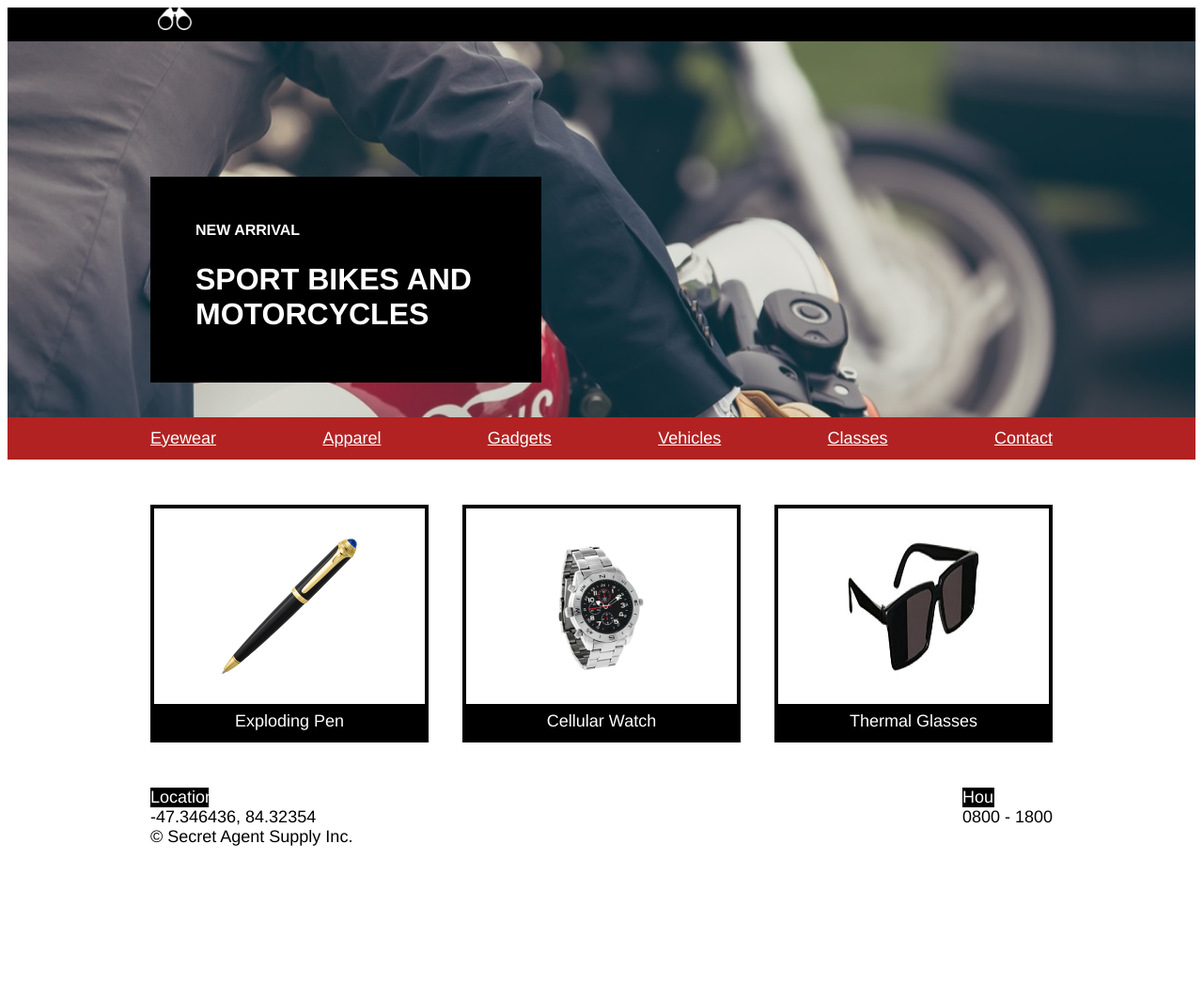
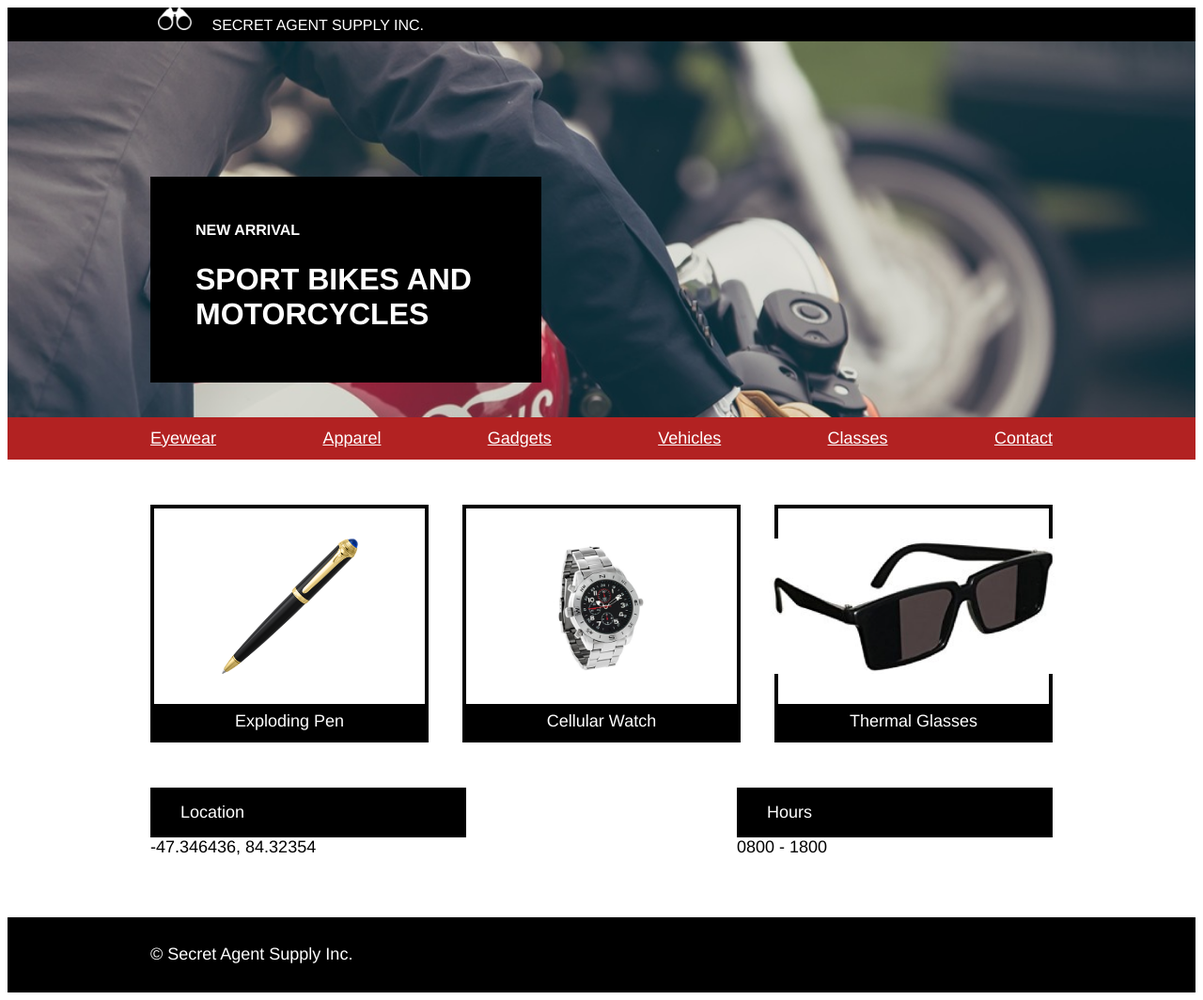
Before and after one commit to Grimaldi79/secret-agent-supply, a plain HTML site: page index.html in a window 1280 px wide. Shown: the whole page at 94% size. Before the commit the page ends 909 px from the top, so only its background shows below. Drawn offline with Linux system fonts and the light colour scheme.

Commit message:
Store rough finish.

```diff
--- a/index.html
+++ b/index.html
@@ -54,18 +54,22 @@
             <span>Thermal Glasses</span>
           </div>
         </div>
+        <div class="brick-mor">
           <div class="store-info">
-        <div class="location">
             <div class="title">
             <span>Location</span>
             </div>
+            <div class="location">
               <span>-47.346436, 84.32354</span>
             </div>
-        <div class="hours">
+          </div>
+          <div class="store-info">
             <div class="title">
               <span>Hours</span>
             </div>
+            <div class="hours">
               <span>0800 - 1800</span>
+            </div>
           </div>
         </div>
       </div>
--- a/resources/css/style.css
+++ b/resources/css/style.css
@@ -11,6 +11,8 @@ div{
   width: 960px;
   margin: 0 auto;
 }
+
+  /*-- logo--*/
 .logo{
   background-color: Black;
   height: 2.23rem;
@@ -22,7 +24,10 @@ div{
 .logo span{
   font-size: 1rem;
   padding-left: 1rem;
+  color: white;
 }
+
+  /*-- banner--*/
 .main-banner{
   display: flex;
   background-image: url(../images/moto.jpeg);
@@ -49,6 +54,8 @@ div{
   font-size: 1rem;
   padding-bottom: 0.25rem;
 }
+
+  /*-- nav--*/
 .nav{
   background-color: firebrick;
   padding: 0.75rem 0;
@@ -61,6 +68,7 @@ nav{
 nav a{
   color: white;
 }
+  /*-- store--*/
 .store{
 
 }
@@ -68,6 +76,7 @@ nav a{
 .products{
   display:flex;
   justify-content: space-between;
+  align-items: baseline;
   margin-bottom: 3rem;
 }
 .item {
@@ -90,26 +99,40 @@ nav a{
   color: white;
 }
 .item img{
-  width: 9rem;
+  width: auto;
   height: 9rem;
   margin-bottom: 2rem;
   margin-top: 2rem;
 }
+.brick-mor{
+  display: flex;
+  justify-content: space-between;
+  margin-bottom: 4rem;
+}
 .store-info{
   display: flex;
-  justify-content: space-between;
+  flex-direction: column;
+  width: 35%;
 }
 
 .title span{
   display: block;
-  text-align: center;
   background-color: black;
   color: white;
-  width: 35%;
+  padding: 1rem 2rem;
 }
- .hours, span{
+ .hours span{
+  color: black;
+
+}
+.location span{
   color: black;
 }
-.location, span{
-  color: black;
+
+  /*-- footer --*/
+footer{
+  display: flex;
+  align-items: center;
+  background-color: black;
+  height: 5rem;
 }
```
Lines whose indentation alone changed are shown as unchanged.
